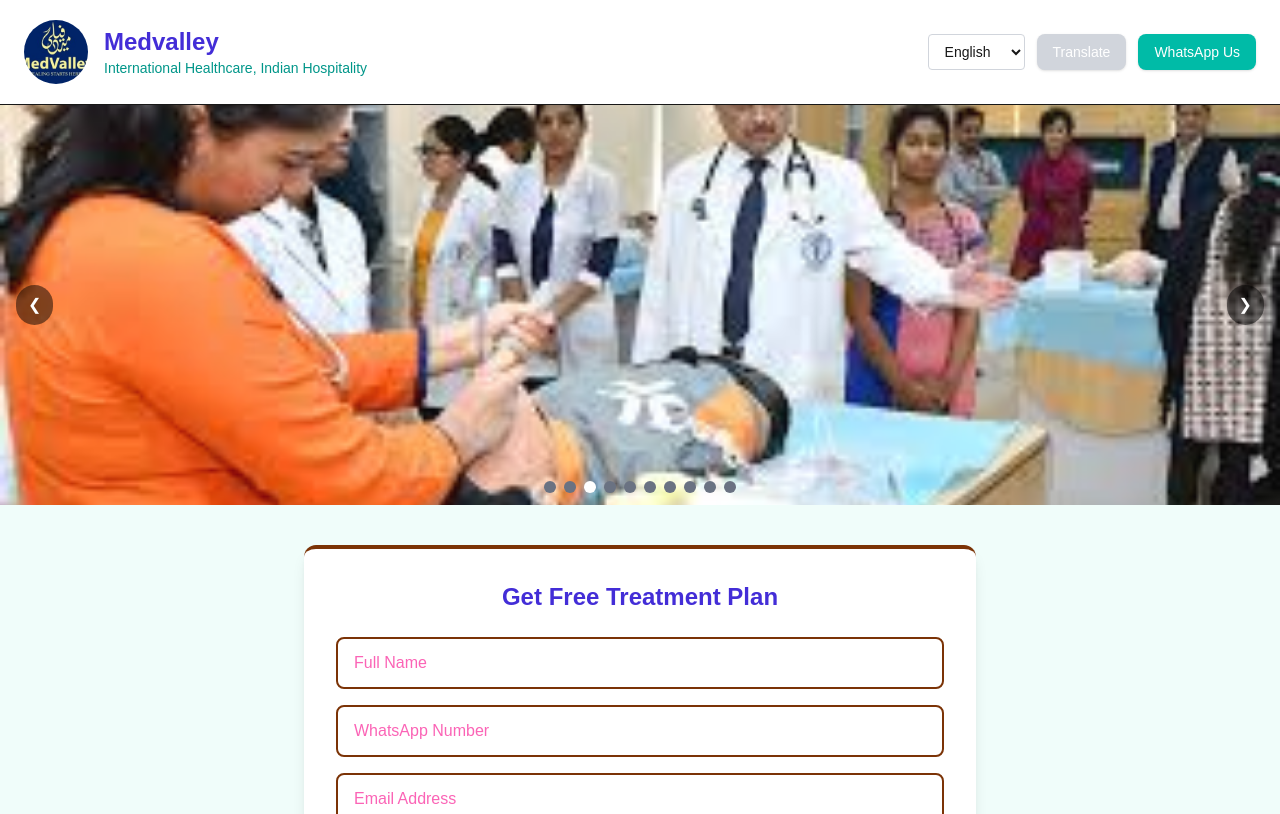
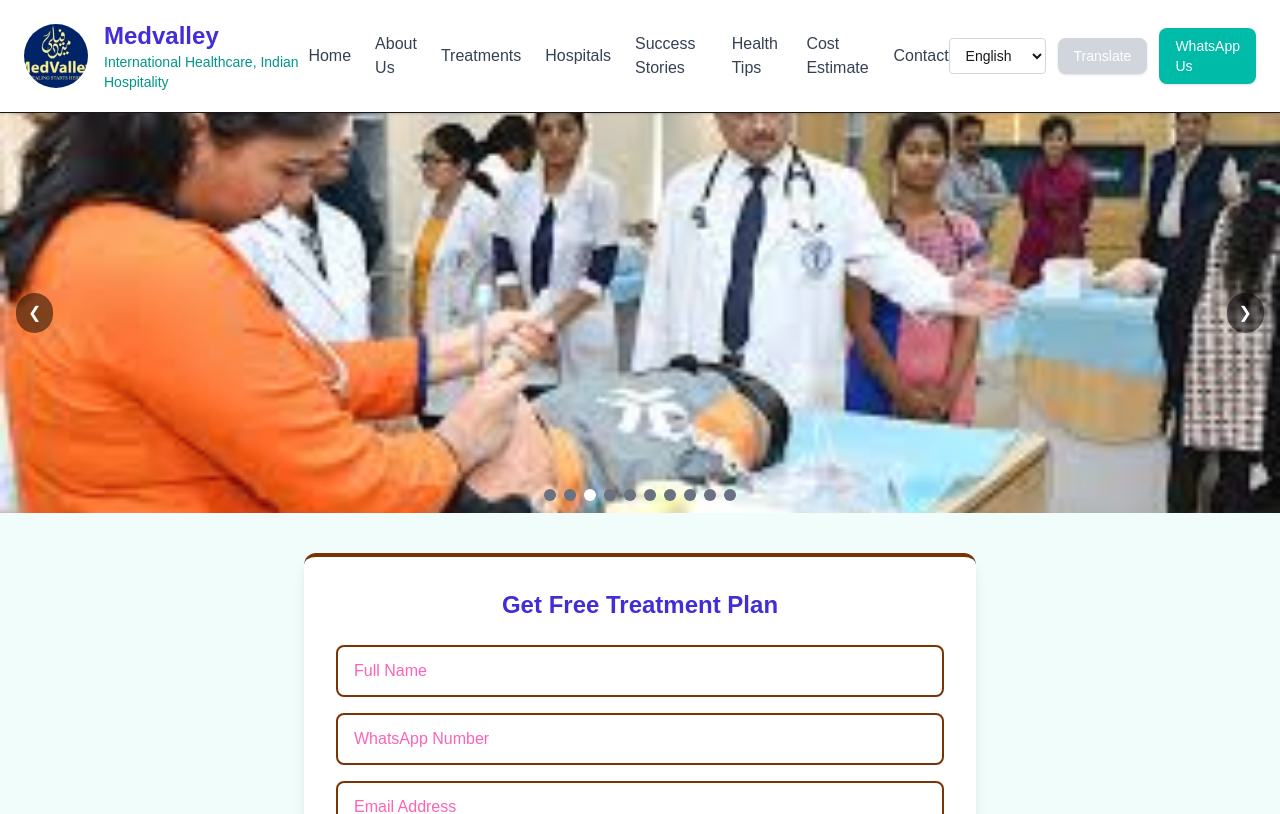
Before and after one commit to kp1153/medvally, a Next.js app: page / in a window 1280 px wide. Shown: the top 814 px of the page. Built offline with nearby package versions, Linux system fonts and the light colour scheme.

Commit message:
force deploy

```diff
--- a/components/Navbar.js
+++ b/components/Navbar.js
@@ -6,6 +6,7 @@ import Link from "next/link";
 export default function Navbar() {
   const [selectedLang, setSelectedLang] = useState("en");
   const [widgetReady, setWidgetReady] = useState(false);
+  const [menuOpen, setMenuOpen] = useState(false);
 
   useEffect(() => {
     let tries = 0;
@@ -36,7 +37,9 @@ export default function Navbar() {
         style={{ position: "absolute", opacity: 0, zIndex: -1 }}
       />
 
-      <div className="flex flex-col sm:flex-row items-center justify-between px-6 py-5 bg-white border-b shadow-sm">
+      <nav className="bg-white border-b shadow-sm sticky top-0 z-50">
+        <div className="flex flex-col sm:flex-row items-center justify-between px-6 py-5">
+          {/* Logo Section */}
           <div className="flex items-center gap-4">
             <img
               src="/logo.jpg"
@@ -53,6 +56,59 @@ export default function Navbar() {
             </div>
           </div>
 
+          {/* Desktop Menu */}
+          <div className="hidden lg:flex items-center gap-6">
+            <a
+              href="#home"
+              className="text-gray-700 hover:text-indigo-600 font-medium"
+            >
+              Home
+            </a>
+            <a
+              href="#about"
+              className="text-gray-700 hover:text-indigo-600 font-medium"
+            >
+              About Us
+            </a>
+            <a
+              href="#treatments"
+              className="text-gray-700 hover:text-indigo-600 font-medium"
+            >
+              Treatments
+            </a>
+            <a
+              href="#hospitals"
+              className="text-gray-700 hover:text-indigo-600 font-medium"
+            >
+              Hospitals
+            </a>
+            <a
+              href="#patient-stories"
+              className="text-gray-700 hover:text-indigo-600 font-medium"
+            >
+              Success Stories
+            </a>
+            <a
+              href="#health-tips"
+              className="text-gray-700 hover:text-indigo-600 font-medium"
+            >
+              Health Tips
+            </a>
+            <a
+              href="#cost"
+              className="text-gray-700 hover:text-indigo-600 font-medium"
+            >
+              Cost Estimate
+            </a>
+            <a
+              href="#contact"
+              className="text-gray-700 hover:text-indigo-600 font-medium"
+            >
+              Contact
+            </a>
+          </div>
+
+          {/* Translation & WhatsApp Section */}
           <div className="flex items-center gap-3 mt-4 sm:mt-0">
             <select
               value={selectedLang}
@@ -82,8 +138,93 @@ export default function Navbar() {
             >
               WhatsApp Us
             </Link>
+
+            {/* Mobile Menu Toggle */}
+            <button
+              onClick={() => setMenuOpen(!menuOpen)}
+              className="lg:hidden text-gray-700 focus:outline-none"
+            >
+              <svg
+                className="w-6 h-6"
+                fill="none"
+                stroke="currentColor"
+                viewBox="0 0 24 24"
+              >
+                <path
+                  strokeLinecap="round"
+                  strokeLinejoin="round"
+                  strokeWidth={2}
+                  d="M4 6h16M4 12h16M4 18h16"
+                />
+              </svg>
+            </button>
           </div>
         </div>
+
+        {/* Mobile Menu */}
+        {menuOpen && (
+          <div className="lg:hidden bg-gray-50 border-t">
+            <div className="flex flex-col px-6 py-4 space-y-3">
+              <a
+                href="#home"
+                className="text-gray-700 hover:text-indigo-600 font-medium"
+                onClick={() => setMenuOpen(false)}
+              >
+                Home
+              </a>
+              <a
+                href="#about"
+                className="text-gray-700 hover:text-indigo-600 font-medium"
+                onClick={() => setMenuOpen(false)}
+              >
+                About Us
+              </a>
+              <a
+                href="#treatments"
+                className="text-gray-700 hover:text-indigo-600 font-medium"
+                onClick={() => setMenuOpen(false)}
+              >
+                Treatments
+              </a>
+              <a
+                href="#hospitals"
+                className="text-gray-700 hover:text-indigo-600 font-medium"
+                onClick={() => setMenuOpen(false)}
+              >
+                Hospitals
+              </a>
+              <a
+                href="#patient-stories"
+                className="text-gray-700 hover:text-indigo-600 font-medium"
+                onClick={() => setMenuOpen(false)}
+              >
+                Success Stories
+              </a>
+              <a
+                href="#health-tips"
+                className="text-gray-700 hover:text-indigo-600 font-medium"
+                onClick={() => setMenuOpen(false)}
+              >
+                Health Tips
+              </a>
+              <a
+                href="#cost"
+                className="text-gray-700 hover:text-indigo-600 font-medium"
+                onClick={() => setMenuOpen(false)}
+              >
+                Cost Estimate
+              </a>
+              <a
+                href="#contact"
+                className="text-gray-700 hover:text-indigo-600 font-medium"
+                onClick={() => setMenuOpen(false)}
+              >
+                Contact
+              </a>
+            </div>
+          </div>
+        )}
+      </nav>
     </>
   );
 }
```
Also changed, not shown: public/images/4.jpeg. Lines whose indentation alone changed are shown as unchanged.
